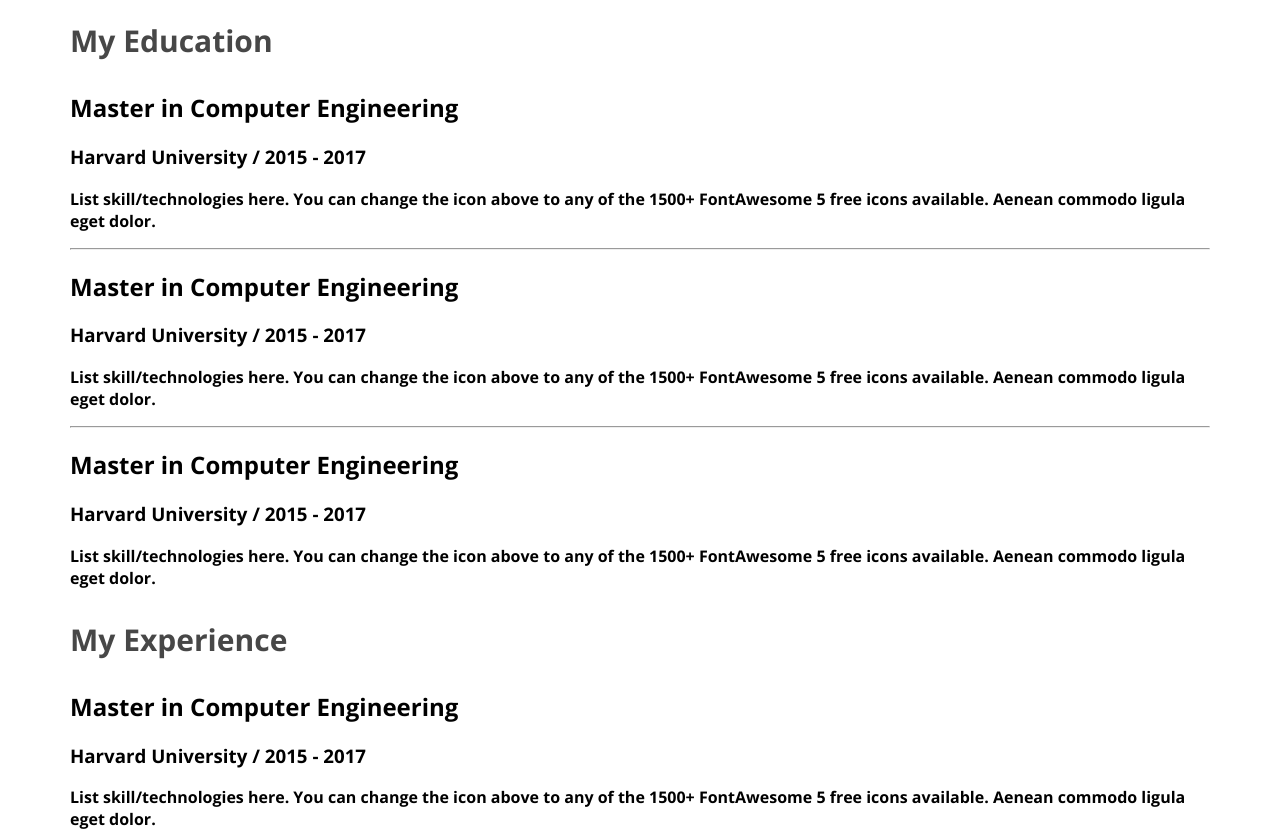
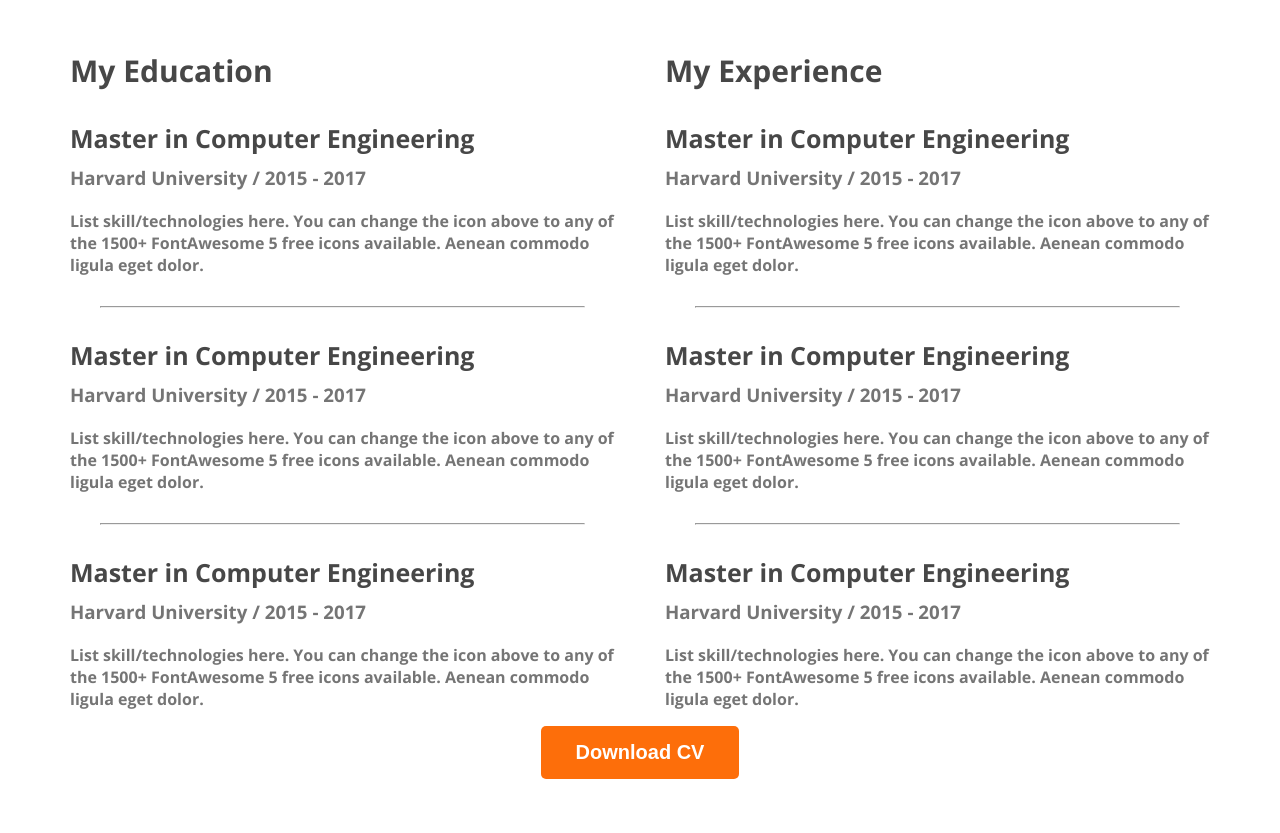
Before and after one commit to arafathussen/web-developer-portfolio, a plain HTML site: page index.html in a window 1280 px wide. Shown: the part 2300-3133 px from the top of the page. After the commit the page ends 3079 px from the top, so only its background shows below. Drawn offline with nearby package versions, Linux system fonts and the light colour scheme.

Commit message:
finished resume section

```diff
--- a/index.html
+++ b/index.html
@@ -145,7 +145,9 @@
                             </div>
                         </div>
                     </div>
-
+                    <div class="download-cv">
+                        <button class="btn-primary">Download CV</button>
+                    </div>
             </section>
         </main>
         <footer>
--- a/styles/portfolio.css
+++ b/styles/portfolio.css
@@ -139,3 +139,29 @@ main section {
     font-size: 30px;
     font-weight: 700;
 }
+
+.resume-container{
+    display: flex;
+    gap: 50px;
+}
+.resume-item-institute{
+    margin-bottom: 20px;
+    margin-top: 0px;
+}
+.resume-item-description, .resume-item-institute{
+    color: #757575;
+}
+.resume-item-title{
+    color: #474747;
+    font-size: 25px;
+    font-weight: 700;
+    margin-bottom: 10px;
+
+}
+.resume-container hr{
+    margin: 30px;
+}
+
+.download-cv{
+    text-align: center;
+}
```
